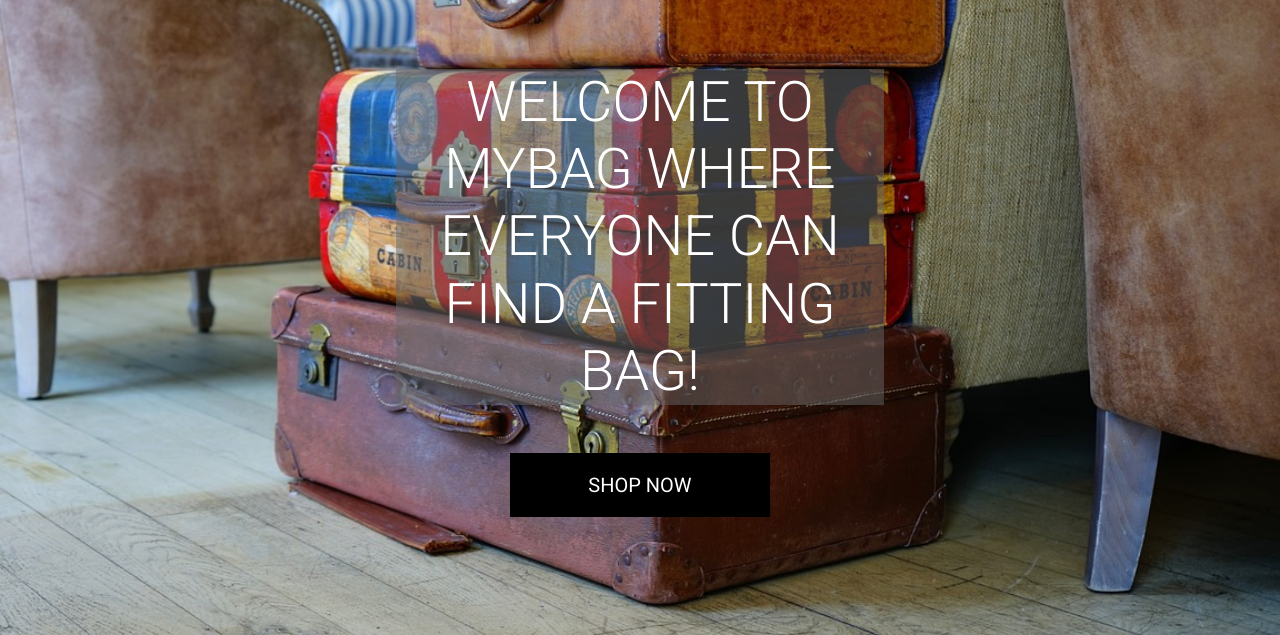
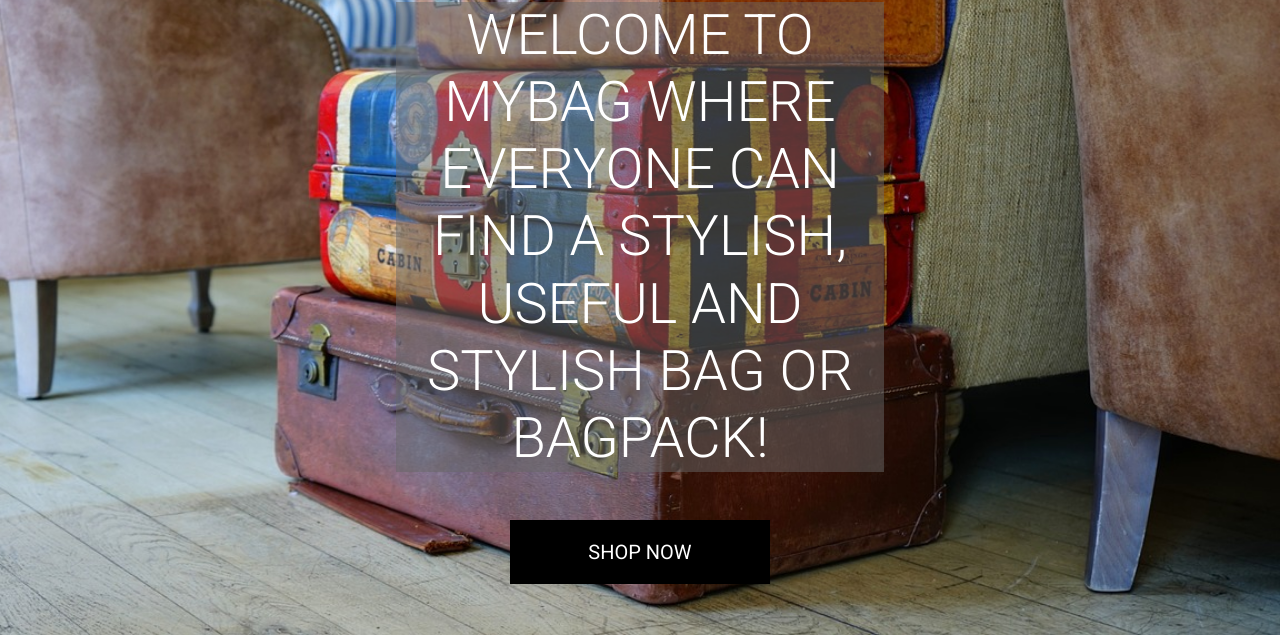
Before and after one commit to RenaSchott/Project5-MyBag, a Django app: page / in a window 1280 px wide. Shown: the part 165-800 px from the top of the page. Run offline with Django 4.2, Linux system fonts and the light colour scheme; some libraries are stand-ins or nearby versions.

Commit message:
content: revised the h1 on the mainpage for seo

```diff
--- a/mybag/templates/home/index.html
+++ b/mybag/templates/home/index.html
@@ -15,7 +15,7 @@
       <div class="col"></div>
       <div class="col-6 col-md-6 my-auto">
         <h1 class="display-4 logo-font text-white text-center bg-grey">
-          Welcome to MyBag where everyone can find a fitting bag!
+          Welcome to MyBag where everyone can find a stylish, useful and stylish bag or bagpack!
         </h1>
         <div class="my-5 text-center">
           <h4>
--- a/templates/base.html
+++ b/templates/base.html
@@ -11,7 +11,7 @@
         <meta name="description"
             content="Welcome to MyBag - the homepage for all bag enthusiasts and for people who just need a quality and durable bag that can take a beating">
         <meta name="keywords"
-            content="bag for daily use, bag for daily use for men, bag for daily use for women, bag for daily use for children, everyday bag, leather business bag, durable sport bag, gym bag, bag as stylish gift, bag as usefull gift, bagpack, bagpack for children, bagpack for daily use for men, bagpack for daily use for women, everyday backpack, backpack as stylish gift, backpack for school girl, backpack for school boy">
+            content="bag for daily use, bag for daily use for men, bag for daily use for women, bag for daily use for children, everyday bag, leather business bag, durable sport bag, gym bag, bag as stylish gift, bag as useful gift, bagpack, bagpack for children, bagpack for daily use for men, bagpack for daily use for women, everyday backpack, backpack as stylish gift, backpack for school girl, backpack for school boy">
     {% endblock %}
 
     <!-- Custom Meta -->
```
